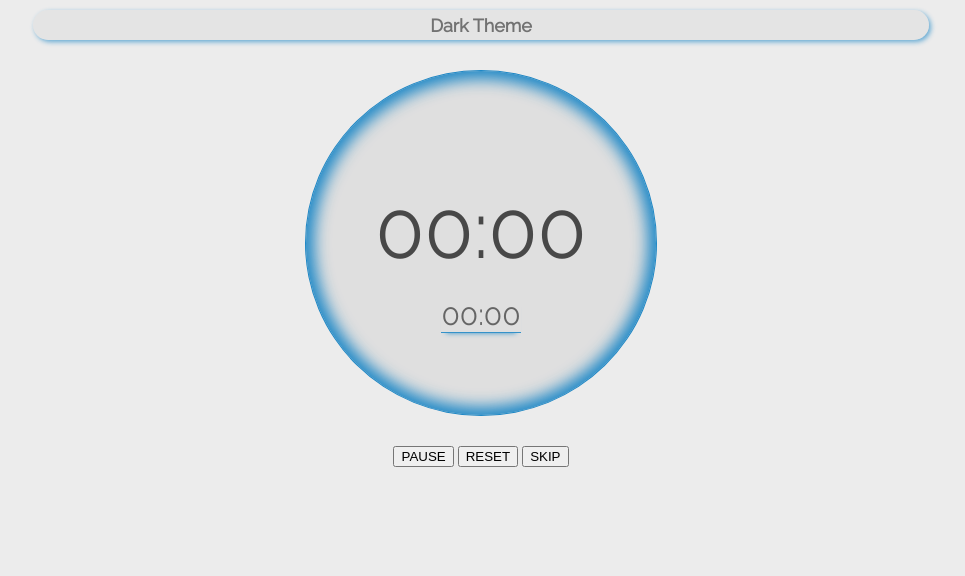
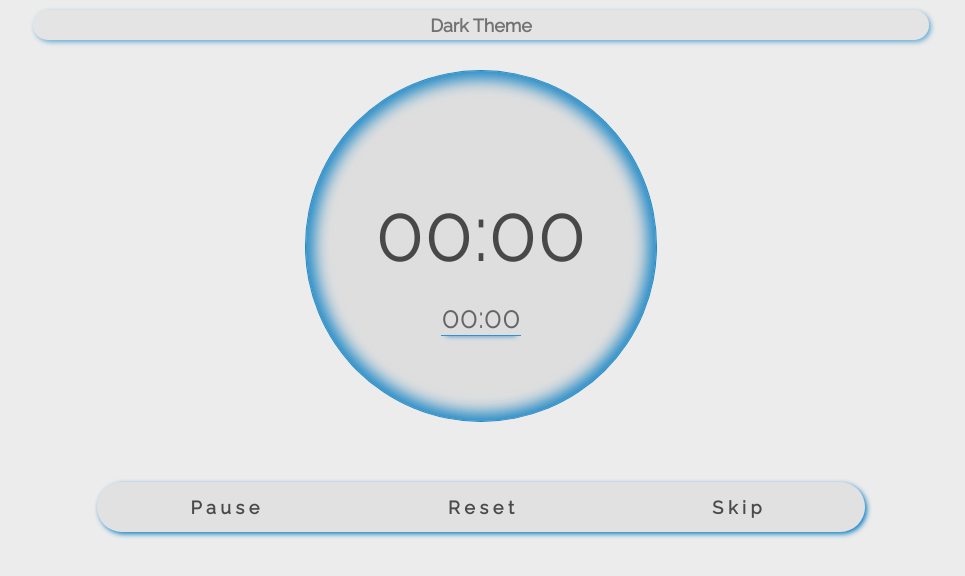
Before and after one commit to AlbertDevtrus/pomodoro-project, a plain HTML site: page index.html in a window 1280 px wide. Shown: the whole page, without its empty margins (159-1124 px from the left). Drawn offline with Linux system fonts and the light colour scheme.

Commit message:
Estilo de botones En este commit se le dio el estilo a los botones aun no cuentan con interactividad pero el estilo esta bastante avanzado.

```diff
--- a/index.html
+++ b/index.html
@@ -15,16 +15,14 @@
             <button id="theme-button">Dark Theme</button>
         </div>
     </header>
-    <div id="container-contador">
-        <div id="circulo-contador">
-            <div id="contador">00:00</div>
-            <div id="minicontador">00:00</div>
-        </div>
+    <div id="circulo-contador">
+        <div id="contador">00:00</div>
+        <div id="minicontador">00:00</div>
     </div>
-    <div id="container-bts">
-        <button class="btn-coutn pausa-play">PAUSE</button>
-        <button class="btn-coutn reset">RESET</button>
-        <button class="btn-coutn skip">SKIP</button>
+    <div id="container-btns">
+        <button class="btn-count pausa-play">P a u s e</button>
+        <button class="btn-count reset">R e s e t</button>
+        <button class="btn-count skip">S k i p</button>
     </div>
     <div id="todolist">
 
--- a/style.css
+++ b/style.css
@@ -34,22 +34,15 @@ body {
     color: white;
 }
 
-#container-contador {
+#circulo-contador {
     margin: 30px 0;
-    display: flex;
-    padding: 0;
-    border-radius: 50%;
     background-color: rgba(206, 206, 206, 0.452);
-}
-
-#circulo-contador {
     display: flex;
     flex-direction: column;
     justify-content: center;
     align-items: center;
     width: 18vw;
-    height: 18vh;
-    margin: 0;
+    height: 18vw;
     border-radius: 50%;
     padding: 100px;
     border: 1px solid rgba(11, 127, 196, 0.9);
@@ -64,6 +57,7 @@ body {
 #contador {
     font-size: 80px;
     margin-top: 30px;
+    transition: all 0.4s ease;
 }
 
 #minicontador {
@@ -71,4 +65,77 @@ body {
     opacity: 0.8;
     border-bottom: 1px solid #0B7FC4;
     box-shadow: 0px 5px 5px -5px #0B7FC4;
+    transition: all 0.4s ease;
 }
+
+@media (max-width: 600px) {
+    #contador {
+        font-size: 65px;
+    }
+
+    #minicontador {
+        font-size: 24px;
+    }
+}
+
+#container-btns {
+    display: flex;
+    width: 60vw;
+    height: 8vw;
+    margin-top: 30px;
+    border-radius: 50px;
+    box-shadow: 2px 2px 5px #0B7FC4;
+}
+
+@media (min-width: 600px) {
+    #container-btns {
+        height: 50px;
+    }
+}
+
+.btn-count {
+    flex: 1 1 0;
+    cursor: pointer;
+    font-family: Raleway, 'sans-serif';
+    font-size: 18px;
+    font-weight: bolder;
+    color: rgb(34, 34, 34);
+    background-color: rgba(206, 206, 206, 0.452);
+    opacity: 0.8;
+    border: 0;
+    transition: all 0.4s ease;
+}
+
+.btn-count:hover {
+    background-color: #080808;
+    box-shadow: 2px 2px 8px #03314d;
+    color: white;
+}
+
+.pausa-play {
+    border-radius: 50px 0px 0px 50px;
+    cursor: pointer;
+}
+
+.reset {
+    cursor: pointer;
+}
+
+.skip {
+    border-radius: 0px 50px 50px 0px;
+}
+
+.pausa-play:active {
+    background-color: rgb(0, 189, 60);
+    color: white;
+}
+
+.reset:active {
+    background-color: rgb(255, 0, 0);
+    color: white;
+}
+
+.skip:active {
+    background-color: rgb(0, 92, 224);
+    color: white;
+}
```
